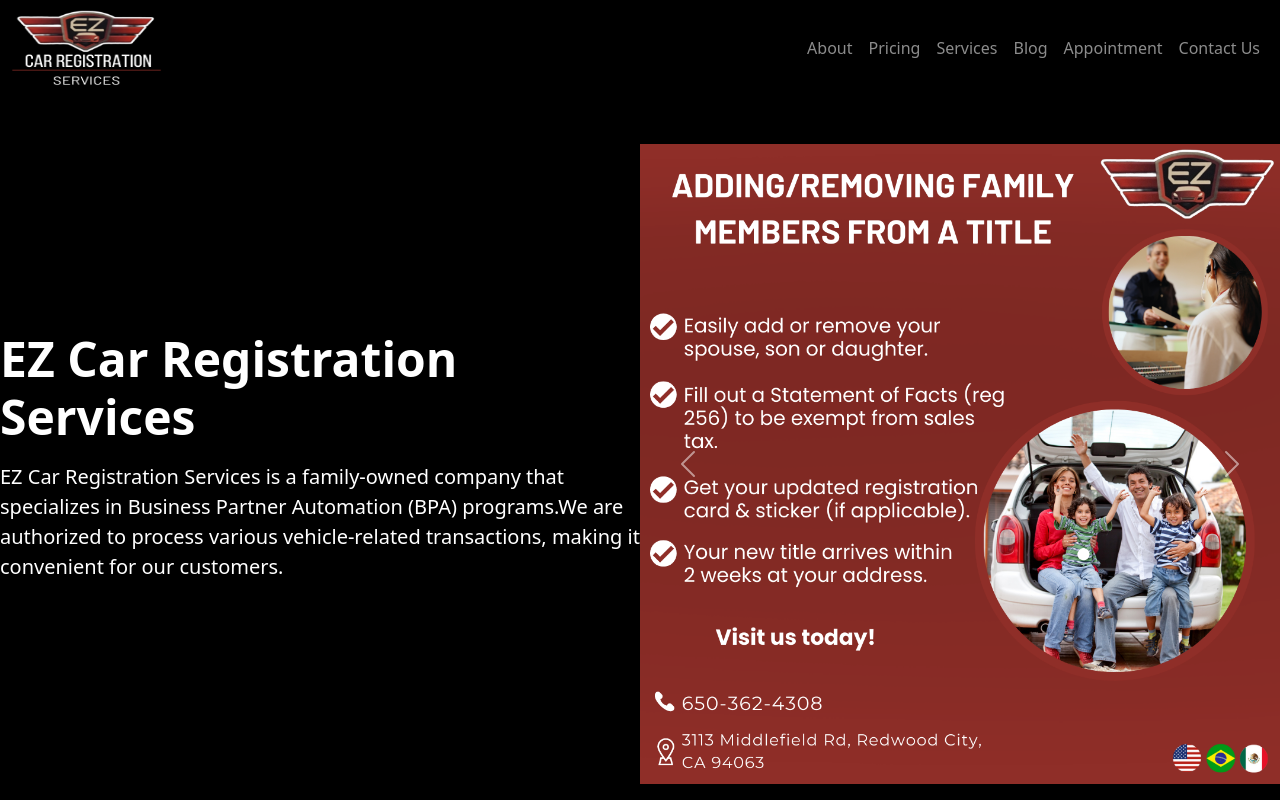
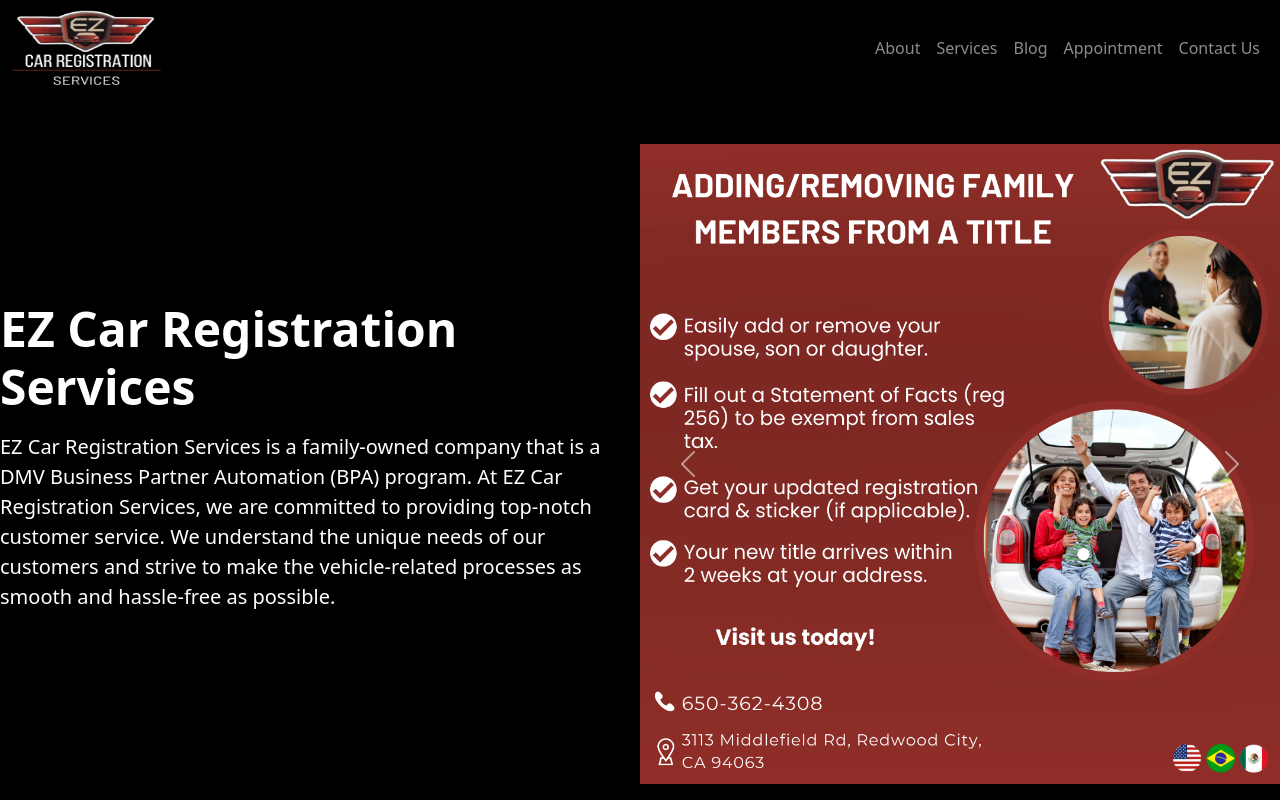
Before and after one commit to Honshu11/ez-car-landing-page, a React (Vite) app: page / in a window 1280 px wide. Shown: the top 800 px of the page. Built offline with nearby package versions, Linux system fonts and the light colour scheme; a web font is replaced by a local one.

Commit message:
removed pricing from the navbar

```diff
--- a/src/Components/About/About.jsx
+++ b/src/Components/About/About.jsx
@@ -1,4 +1,5 @@
 import './style.css';
+
 {/*}
 function About() {
   return (
@@ -23,7 +24,7 @@ function About() {
       <div className="d-flex flex-lg-row flex-column-reverse align-items-center g-5 py-5">
         <div className="col-lg-6 text-white">
           <h1 className="display-5 fw-bold 1h-1 mb-3">EZ Car Registration Services</h1>
-          <p className="lead"> EZ Car Registration Services is a family-owned company that specializes in Business Partner Automation (BPA) programs.We are authorized to process various vehicle-related transactions, making it convenient for our customers.</p>
+          <p className="lead"> EZ Car Registration Services is a family-owned company that is a DMV Business Partner Automation (BPA) program. At EZ Car Registration Services, we are committed to providing top-notch customer service. We understand the unique needs of our customers and strive to make the vehicle-related processes as smooth and hassle-free as possible.</p>
         </div>
         <div id="carousel" className="carousel slide" data-bs-ride="carousel">
           <div className="carousel-inner">
--- a/src/Components/Navbar/Navbar.jsx
+++ b/src/Components/Navbar/Navbar.jsx
@@ -23,9 +23,6 @@ function Navbar() {
                 <button className={'nav-link navtitleColor'} onClick={() => handleOnClick('about')}>About</button>
               </li>
               <li className='nav-item'>
-                <button className={'nav-link navtitleColor'} onClick={() => handleOnClick('pricing')}>Pricing</button>
-              </li>
-              <li className='nav-item'>
                 <button className={'nav-link navtitleColor'} onClick={() => handleOnClick('services')}>Services</button>
               </li>
               <li className='nav-item'>
```
